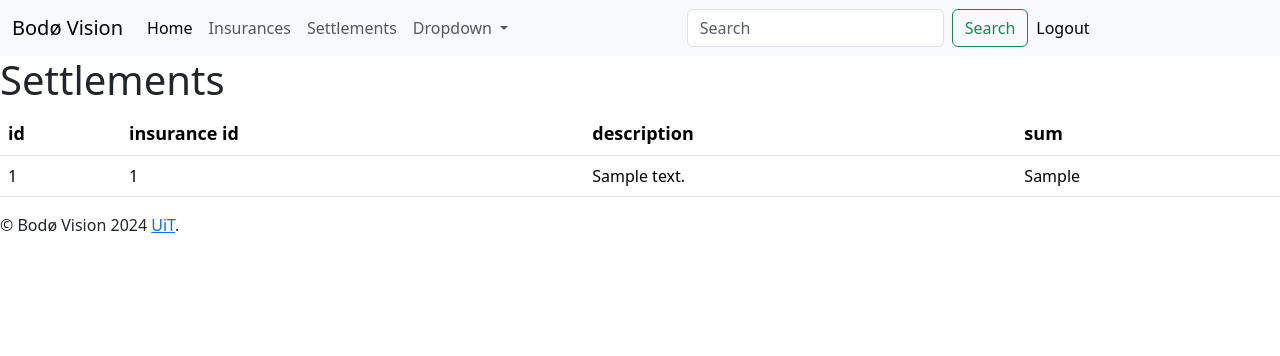
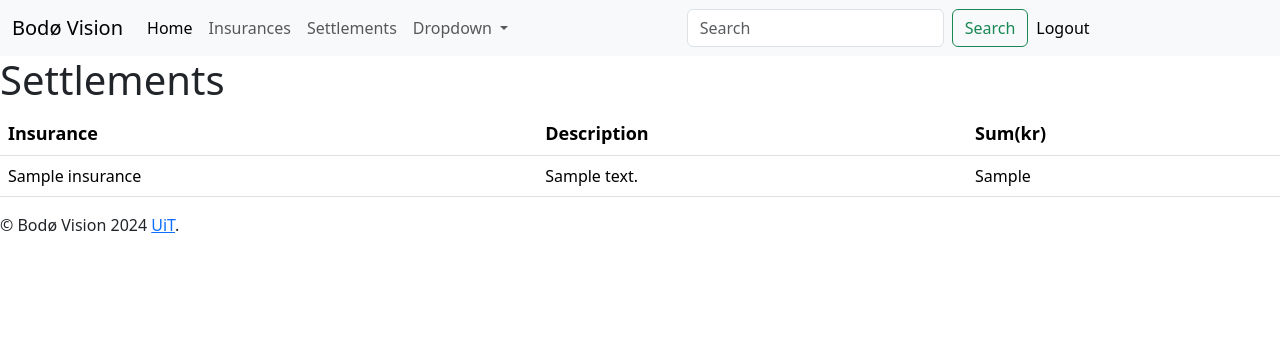
Before and after one commit to martinfosby/ForsikringsApp, a Flask app: page /settlements in a window 1280 px wide. Shown: the top 356 px of the page. Run offline with Flask 3, Linux system fonts and the light colour scheme; a user stored in the database is signed in; tables that the repository leaves empty hold one stand-in row (values such as "Sample post"); some libraries are stand-ins or nearby versions.

Commit message:
fikset settlement til label, og ikke ID

```diff
--- a/flask_app/app/blueprints/settlements/forms.py
+++ b/flask_app/app/blueprints/settlements/forms.py
@@ -3,7 +3,7 @@ from wtforms import StringField, IntegerField, SelectField, SubmitField
 from wtforms.validators import DataRequired
 
 class MakeSettlementForm(FlaskForm):
-    insurance_id = IntegerField('Insurance ID', validators=[DataRequired()])
+    insurance_label = SelectField('Insurance Label', coerce=int, validators=[DataRequired()])
     description = StringField('Description', validators=[DataRequired()])
     sum = IntegerField('Sum', validators=[DataRequired()])
     submit = SubmitField('Register Settlement')
--- a/flask_app/app/blueprints/settlements/views.py
+++ b/flask_app/app/blueprints/settlements/views.py
@@ -4,7 +4,10 @@ from app.blueprints.settlements import bp
 from app.extensions import db
 from app.models import Company, Settlement, Insurance
 from flask_login import current_user, login_required
+
+
 from .forms import MakeSettlementForm
+from sqlalchemy import func
 
 from flask import flash, redirect, url_for
 
@@ -14,10 +17,14 @@ from flask import flash, redirect, url_for
 def make_settlement():
     form = MakeSettlementForm()
     companies = Company.query.all()
+
+    user_insurances = Insurance.query.filter_by(customer_id=current_user.id).all()
+    form.insurance_label.choices = [(insurance.id, insurance.label) for insurance in user_insurances]
+
     if form.validate_on_submit():
 
         new_settlement = Settlement(
-            insurance_id=form.insurance_id.data,
+            insurance_id=form.insurance_label.data,
             description=form.description.data,
             sum=form.sum.data
         )
@@ -25,6 +32,7 @@ def make_settlement():
         db.session.commit()
         flash('Settlement registered successfully!', 'success')
         return redirect(url_for('main.index'))
+
 
     return render_template('settlements/make_settlement.html', form=form, companies=companies)
 
--- a/flask_app/app/templates/settlements/make_settlement.html
+++ b/flask_app/app/templates/settlements/make_settlement.html
@@ -9,8 +9,8 @@
             {{ form.hidden_tag() }}
 
             <div class="mb-3">
-                {{ form.insurance_id.label(class="form-label") }}
-                {{ form.insurance_id(class="form-control") }}
+                {{ form.insurance_label.label(class="form-label") }}
+                {{ form.insurance_label(class="form-select") }}
             </div>
             <div class="mb-3">
                 {{ form.description.label(class="form-label") }}
--- a/flask_app/app/templates/settlements/settlements_list.html
+++ b/flask_app/app/templates/settlements/settlements_list.html
@@ -7,16 +7,14 @@
 
     <table class = "table"> <!--ikke slett-->
         <tr>
-            <th style="font-size: 18px;">id</th>
-            <th style="font-size: 18px;">insurance id</th>
-            <th style="font-size: 18px;">description</th>
-            <th style="font-size: 18px;">sum</th>
+            <th style="font-size: 18px;">Insurance</th>
+            <th style="font-size: 18px;">Description</th>
+            <th style="font-size: 18px;">Sum(kr)</th>
         </tr>
 
         {% for settlement in settlements %}
             <tr>
-                <td>{{ settlement.id }}</td>
-                <td>{{ settlement.insurance_id }}</td>
+                <td>{{ settlement.insurance.label }}</td>
                 <td>{{ settlement.description }}</td>
                 <td>{{ settlement.sum }}</td>
             </tr>
```
